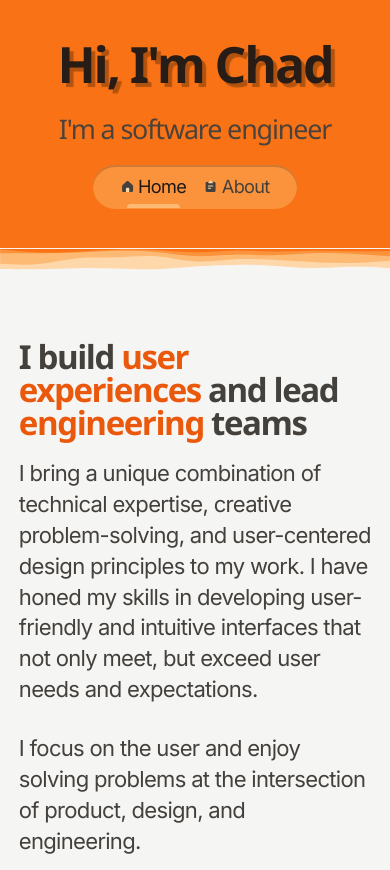
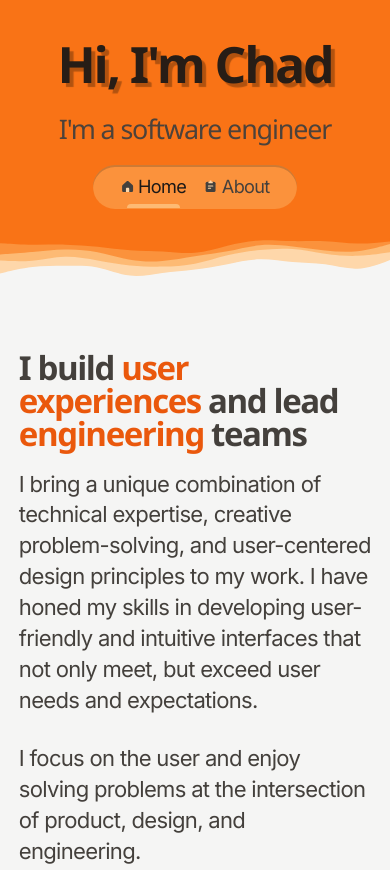
Before and after one commit to cdonohue/personal-site, an Astro site: page / in a window 390 px wide. Shown: the top 870 px of the page. Built offline with nearby package versions, Linux system fonts and the light colour scheme; Astro itself is replaced by a stand-in of ours.

Commit message:
Modify waves and fix for mobile safari

```diff
--- a/src/components/Waves.astro
+++ b/src/components/Waves.astro
@@ -12,81 +12,26 @@ const { bg, stroke, top, bottom } = Astro.props
 <div>
   <svg
     id="visual"
-    viewBox="0 0 900 50"
+    viewBox="0 0 900 100"
     xmlns="http://www.w3.org/2000/svg"
     xmlns:xlink="http://www.w3.org/1999/xlink"
     version="1.1"
     ><path
-      d="M0 3L15 4.5C30 6 60 9 90 10C120 11 150 10 180 8.3C210 6.7 240 4.3 270 3.3C300 2.3 330 2.7 360 4.5C390 6.3 420 9.7 450 9.7C480 9.7 510 6.3 540 5.8C570 5.3 600 7.7 630 8C660 8.3 690 6.7 720 6.3C750 6 780 7 810 7.3C840 7.7 870 7.3 885 7.2L900 7L900 0L885 0C870 0 840 0 810 0C780 0 750 0 720 0C690 0 660 0 630 0C600 0 570 0 540 0C510 0 480 0 450 0C420 0 390 0 360 0C330 0 300 0 270 0C240 0 210 0 180 0C150 0 120 0 90 0C60 0 30 0 15 0L0 0Z"
+      d="M0 14L12.5 14.8C25 15.7 50 17.3 75 17.7C100 18 125 17 150 17.3C175 17.7 200 19.3 225 22C250 24.7 275 28.3 300 30C325 31.7 350 31.3 375 33C400 34.7 425 38.3 450 36.2C475 34 500 26 525 19.7C550 13.3 575 8.7 600 7.5C625 6.3 650 8.7 675 9.2C700 9.7 725 8.3 750 9.5C775 10.7 800 14.3 825 14.8C850 15.3 875 12.7 887.5 11.3L900 10L900 0L887.5 0C875 0 850 0 825 0C800 0 775 0 750 0C725 0 700 0 675 0C650 0 625 0 600 0C575 0 550 0 525 0C500 0 475 0 450 0C425 0 400 0 375 0C350 0 325 0 300 0C275 0 250 0 225 0C200 0 175 0 150 0C125 0 100 0 75 0C50 0 25 0 12.5 0L0 0Z"
       fill="var(--color-accent-surface-4)"></path>
     <path
-      d="M0 12L15 12C30 12 60 12 90 11.8C120 11.7 150 11.3 180 10.2C210 9 240 7 270 6.2C300 5.3 330 5.7 360 8.7C390 11.7 420 17.3 450 18.3C480 19.3 510 15.7 540 15C570 14.3 600 16.7 630 16.3C660 16 690 13 720 11.8C750 10.7 780 11.3 810 12.8C840 14.3 870 16.7 885 17.8L900 19L900 5L885 5.2C870 5.3 840 5.7 810 5.3C780 5 750 4 720 4.3C690 4.7 660 6.3 630 6C600 5.7 570 3.3 540 3.8C510 4.3 480 7.7 450 7.7C420 7.7 390 4.3 360 2.5C330 0.7 300 0.3 270 1.3C240 2.3 210 4.7 180 6.3C150 8 120 9 90 8C60 7 30 4 15 2.5L0 1Z"
+      d="M0 40L12.5 39.2C25 38.3 50 36.7 75 34.3C100 32 125 29 150 28.5C175 28 200 30 225 35C250 40 275 48 300 52.3C325 56.7 350 57.3 375 55.2C400 53 425 48 450 44.2C475 40.3 500 37.7 525 32.8C550 28 575 21 600 18.7C625 16.3 650 18.7 675 21.7C700 24.7 725 28.3 750 31C775 33.7 800 35.3 825 32.7C850 30 875 23 887.5 19.5L900 16L900 8L887.5 9.3C875 10.7 850 13.3 825 12.8C800 12.3 775 8.7 750 7.5C725 6.3 700 7.7 675 7.2C650 6.7 625 4.3 600 5.5C575 6.7 550 11.3 525 17.7C500 24 475 32 450 34.2C425 36.3 400 32.7 375 31C350 29.3 325 29.7 300 28C275 26.3 250 22.7 225 20C200 17.3 175 15.7 150 15.3C125 15 100 16 75 15.7C50 15.3 25 13.7 12.5 12.8L0 12Z"
       fill="var(--color-accent-surface-3)"></path>
     <path
-      d="M0 36L15 36.8C30 37.7 60 39.3 90 36.5C120 33.7 150 26.3 180 23.5C210 20.7 240 22.3 270 21.3C300 20.3 330 16.7 360 18.8C390 21 420 29 450 30.7C480 32.3 510 27.7 540 25.8C570 24 600 25 630 26.7C660 28.3 690 30.7 720 32.3C750 34 780 35 810 34.3C840 33.7 870 31.3 885 30.2L900 29L900 17L885 15.8C870 14.7 840 12.3 810 10.8C780 9.3 750 8.7 720 9.8C690 11 660 14 630 14.3C600 14.7 570 12.3 540 13C510 13.7 480 17.3 450 16.3C420 15.3 390 9.7 360 6.7C330 3.7 300 3.3 270 4.2C240 5 210 7 180 8.2C150 9.3 120 9.7 90 9.8C60 10 30 10 15 10L0 10Z"
+      d="M0 54L12.5 54.7C25 55.3 50 56.7 75 54.3C100 52 125 46 150 45.3C175 44.7 200 49.3 225 53.8C250 58.3 275 62.7 300 65.2C325 67.7 350 68.3 375 68C400 67.7 425 66.3 450 61.3C475 56.3 500 47.7 525 41.7C550 35.7 575 32.3 600 29.8C625 27.3 650 25.7 675 27.5C700 29.3 725 34.7 750 38.3C775 42 800 44 825 43.2C850 42.3 875 38.7 887.5 36.8L900 35L900 14L887.5 17.5C875 21 850 28 825 30.7C800 33.3 775 31.7 750 29C725 26.3 700 22.7 675 19.7C650 16.7 625 14.3 600 16.7C575 19 550 26 525 30.8C500 35.7 475 38.3 450 42.2C425 46 400 51 375 53.2C350 55.3 325 54.7 300 50.3C275 46 250 38 225 33C200 28 175 26 150 26.5C125 27 100 30 75 32.3C50 34.7 25 36.3 12.5 37.2L0 38Z"
       fill="var(--color-accent-surface-2)"></path>
     <path
-      d="M0 46L15 46.3C30 46.7 60 47.3 90 46.8C120 46.3 150 44.7 180 44.2C210 43.7 240 44.3 270 45.3C300 46.3 330 47.7 360 46.7C390 45.7 420 42.3 450 40.2C480 38 510 37 540 36.7C570 36.3 600 36.7 630 38.5C660 40.3 690 43.7 720 44C750 44.3 780 41.7 810 41.2C840 40.7 870 42.3 885 43.2L900 44L900 27L885 28.2C870 29.3 840 31.7 810 32.3C780 33 750 32 720 30.3C690 28.7 660 26.3 630 24.7C600 23 570 22 540 23.8C510 25.7 480 30.3 450 28.7C420 27 390 19 360 16.8C330 14.7 300 18.3 270 19.3C240 20.3 210 18.7 180 21.5C150 24.3 120 31.7 90 34.5C60 37.3 30 35.7 15 34.8L0 34Z"
+      d="M0 82L12.5 79C25 76 50 70 75 67.2C100 64.3 125 64.7 150 64.3C175 64 200 63 225 68C250 73 275 84 300 86.8C325 89.7 350 84.3 375 80.8C400 77.3 425 75.7 450 72.7C475 69.7 500 65.3 525 60.3C550 55.3 575 49.7 600 49.2C625 48.7 650 53.3 675 55.5C700 57.7 725 57.3 750 60.8C775 64.3 800 71.7 825 70.7C850 69.7 875 60.3 887.5 55.7L900 51L900 33L887.5 34.8C875 36.7 850 40.3 825 41.2C800 42 775 40 750 36.3C725 32.7 700 27.3 675 25.5C650 23.7 625 25.3 600 27.8C575 30.3 550 33.7 525 39.7C500 45.7 475 54.3 450 59.3C425 64.3 400 65.7 375 66C350 66.3 325 65.7 300 63.2C275 60.7 250 56.3 225 51.8C200 47.3 175 42.7 150 43.3C125 44 100 50 75 52.3C50 54.7 25 53.3 12.5 52.7L0 52Z"
       fill="var(--color-accent-surface-1)"></path>
   </svg>
 </div>
 <style define:vars={{ bg, stroke }}>
-  .waves {
+  svg {
+    margin-top: -10px;
   }
-
-  /* svg.bottom {
-    rotate: 180deg;
-    translate: 0 -4px;
-  } */
-  /* path {
-    max-height: 20rem;
-  }
-  path:nth-child(3) {
-    transform: translateY(2rem);
-  }
-  path:nth-child(2) {
-    transform: translateY(10rem);
-  }
-  path:nth-child(1) {
-    transform: translateY(10rem);
-  } */
-
-  /* .parallax > * {
-    fill: var(--bg, var(--surface-2));
-    stroke-width: 1px;
-    stroke: var(--stroke, var(--surface-3));
-  }
-
-  .parallax > use {
-    animation: move-forever 25s cubic-bezier(0.55, 0.5, 0.45, 0.5) infinite;
-  }
-  .parallax > use:nth-child(1) {
-    animation-delay: -2s;
-    animation-duration: 7s;
-    opacity: 0.3;
-  }
-  .parallax > use:nth-child(2) {
-    animation-delay: -3s;
-    animation-duration: 10s;
-    opacity: 0.5;
-  }
-  .parallax > use:nth-child(3) {
-    animation-delay: -4s;
-    animation-duration: 13s;
-    opacity: 0.7;
-  }
-
-  @keyframes move-forever {
-    0% {
-      transform: translate3d(-90px, 0, 0);
-    }
-    100% {
-      transform: translate3d(85px, 0, 0);
-    }
-  }
-  @media (max-width: 900px) {
-    .parallax > use {
-      animation: none;
-    }
-  } */
 </style>
```
